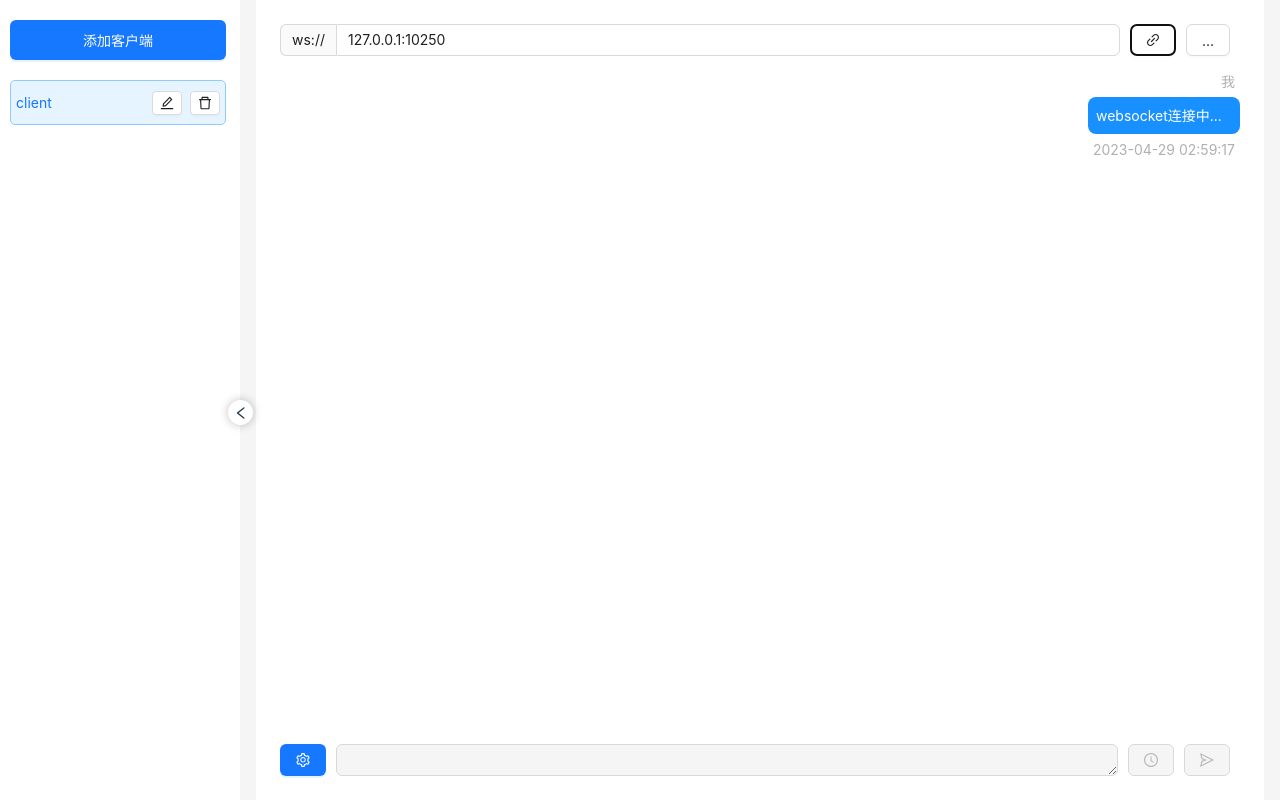
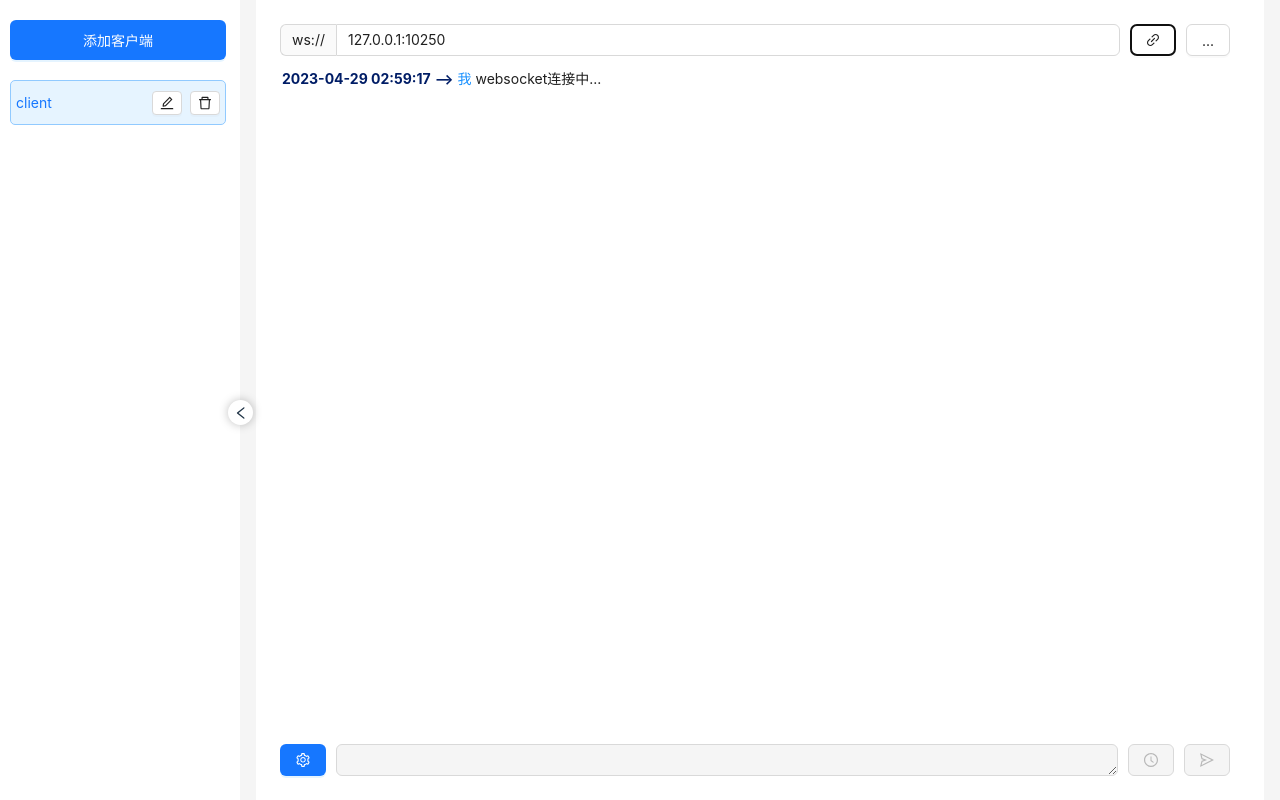
Before and after one commit to lao-boli/ws-test, a React (Vite) app: page /chat/10111649131414487 in a window 1280 px wide. Both pictures are taken after a click on the button 1152 px from the left and 40 px from the top of the page. Built offline with nearby package versions, Linux system fonts and the light colour scheme; no server answers.

Commit message:
feat: 添加log模式.

```diff
--- a/src/pages/chat/components/message/index.jsx
+++ b/src/pages/chat/components/message/index.jsx
@@ -1,12 +1,18 @@
 import {useState} from 'react';
-import {chatBubble, mine, host as hostStyle, content as contentStyle, time as timeStyle} from './message.module.css'
+import {chatBubble, mine, host as hostStyle, content as contentStyle, time as timeStyle,log} from './message.module.less'
 import {curTime} from "../../../../utils/time-util.js";
 
 const Message = ({uid, host = '127.0.0.1', content = '', isMine = true}) => {
     const [time] = useState(curTime());
     return (
         <div key={uid} style={{display: "flex"}}>
-            <div className={isMine ? `${mine} ${chatBubble}` : chatBubble}>
+            <div className={log}>
+                <span style={{color: '#001d66',fontWeight: "bold"}}>{time}</span>
+                <span style={{color: '#001d66',fontWeight: "bold"}}>{isMine? '-->':'<--'}</span>
+                <span style={{color: isMine?'#1890ff':'#0958d9',fontWeight: "bold"}}>{host}</span>
+                <span>{content}</span>
+            </div>
+            <div style={{display: "none"}} className={isMine ? `${mine} ${chatBubble}` : chatBubble}>
                 <div className={hostStyle}>{host}</div>
                 <div className={contentStyle}>{content}</div>
                 <div className={timeStyle}>{time}</div>
--- a/src/pages/chat/components/message/message.module.css
+++ b/src/pages/chat/components/message/message.module.less
@@ -4,6 +4,18 @@
     justify-content: space-between;
     position: relative;
     max-width: calc(100% - 60px);
+}
+.log {
+    //display: flex;
+    width: 100%;
+    span {
+        max-width: 98%;
+        display: inline-block;
+        margin: 2px;
+        white-space: pre-wrap;
+        overflow-wrap: break-word; /* 或者使用 word-wrap: break-word; */
+    }
+
 }
 .host,
 .time {
--- a/src/pages/chat/index.jsx
+++ b/src/pages/chat/index.jsx
@@ -3,7 +3,7 @@ import {generateUid, isWebSocketNotEmpty, safeEval, val2Str} from "../../utils/c
 import Message from "./components/message/index.jsx";
 import {Button, Dropdown, Input, message, Tooltip} from "antd";
 import TextArea from "antd/es/input/TextArea.js";
-import {header,footer} from './chat.module.less'
+import {header, footer} from './chat.module.less'
 import SendSetting from "./components/sendSetting/index.jsx";
 import {useParams} from "react-router-dom";
 import {useDispatch, useSelector} from "react-redux";
@@ -64,10 +64,10 @@ export default function Chat() {
     }
     const handleSendMsg = () => {
         if (isWebSocketNotEmpty(socket)) {
-            if (sendConfig.sendMode === 1){
+            if (sendConfig.sendMode === 1) {
                 sendMsg(content)
             }
-            if (sendConfig.sendMode === 2){
+            if (sendConfig.sendMode === 2) {
                 try {
                     const msg = createMsg(sendConfig.paramConfig);
                     sendMsg(msg)
@@ -75,7 +75,7 @@ export default function Chat() {
                     message.error(e.toString());
                 }
             }
-            if (sendConfig.sendMode === 3){
+            if (sendConfig.sendMode === 3) {
                 try {
                     const msg = safeEval(sendConfig.jsScript)();
                     sendMsg(msg)
@@ -178,11 +178,30 @@ export default function Chat() {
         if (key === 'clear') {
             dispatch(cleanMsg({id: uuid}))
         }
+        if (key === 'log') {
+        }
+        if (key === 'chat') {
+        }
     };
     const items = [
         {
             label: '清空',
             key: 'clear',
+        },
+        {
+            label: '消息模式',
+            key: 'msgMode',
+            children: [
+                {
+                    label: 'chat',
+                    key: 'chat',
+                },
+                {
+                    label: 'log',
+                    key: 'log',
+                },
+
+            ]
         },
     ];
     const list = msgList.map(val =>
@@ -207,7 +226,12 @@ export default function Chat() {
                             {isOpened() ? (<DisconnectOutlined/>) : (<LinkOutlined/>)}
                         </Button>
                     </Tooltip>
-                    <Dropdown placement="bottomLeft" menu={{items, onClick: menuClick,}} trigger={['click']}>
+                    <Dropdown placement="bottomLeft"
+                              menu={{
+                                  items,
+                                  onClick: menuClick,
+                              }}
+                              trigger={['click']}>
                         <Button onClick={(e) => e.preventDefault()}>
                             ...
                         </Button>
```
